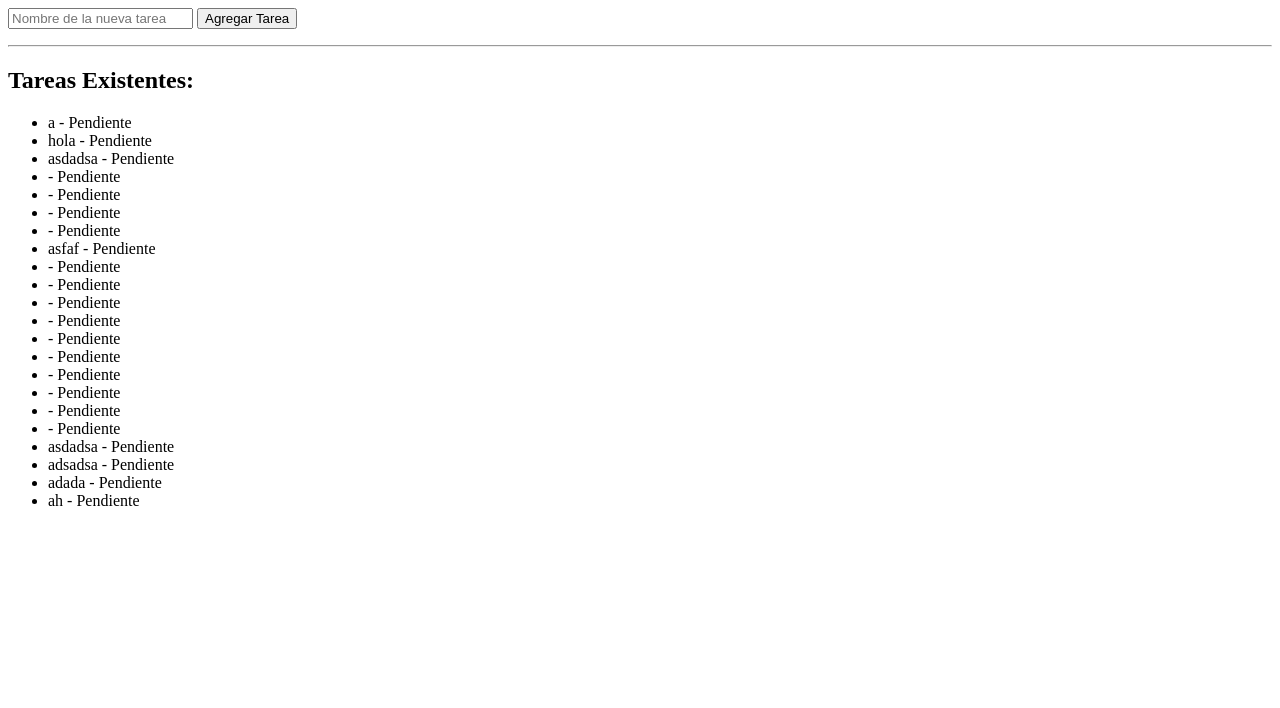
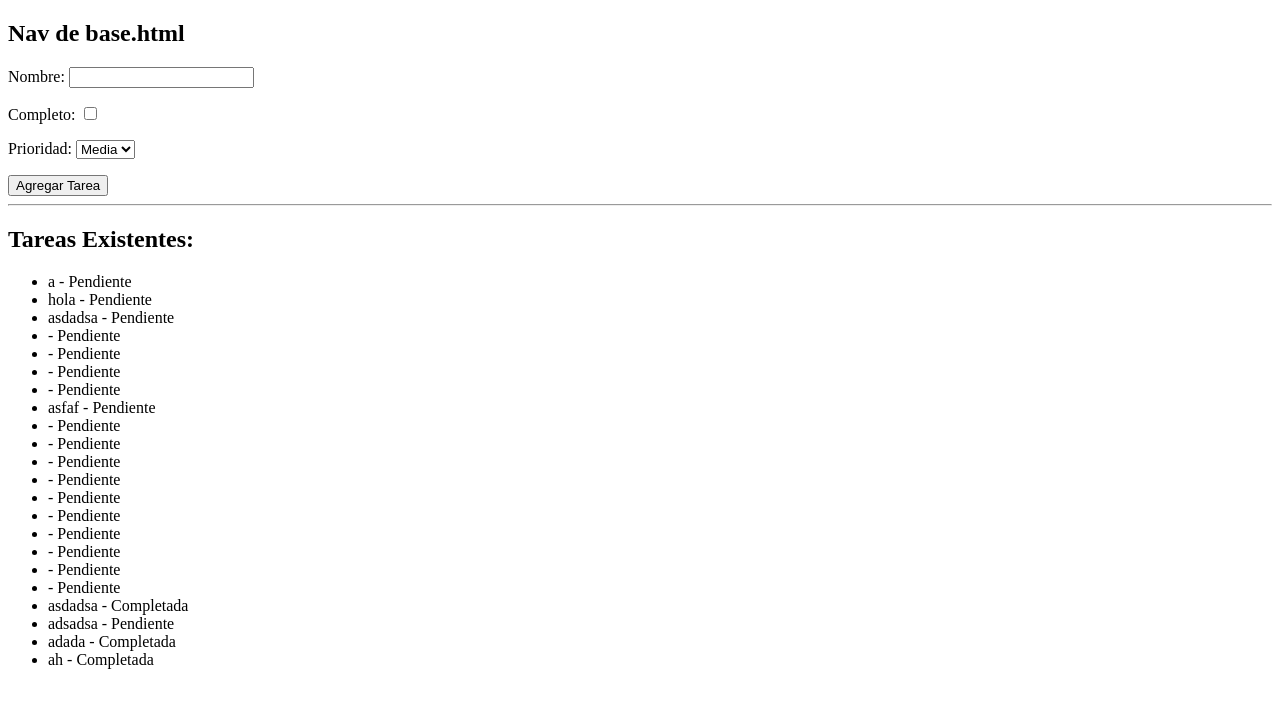
Before and after one commit to dchevesich/ToDolist, a Django app: page /tareas/ in a window 1280 px wide. Shown: the top 708 px of the page. Run offline with Django 5.2, Linux system fonts and the light colour scheme; data comes from the database, SQL or seed files in the repository; both versions use the stored data as it was after the commit.

Commit message:
Agregado campo de prioridad y comenzada implementación de editar tareas

```diff
--- /dev/null
+++ b/tasks/forms.py
@@ -0,0 +1,8 @@
+from django import forms
+from .models import Tarea
+
+
+class TareaForm(forms.ModelForm):
+    class Meta:
+        model = Tarea
+        fields = '__all__'
--- a/tasks/models.py
+++ b/tasks/models.py
@@ -1,12 +1,19 @@
 from django.db import models
 
 # Create your models here.
+PRIORIDADES = [
+    ('alta', 'Alta'),
+    ('media', 'Media'),
+    ('baja', 'Baja')
+]
 
 
 class Tarea(models.Model):
     nombre = models.CharField(max_length=50)
     completo = models.BooleanField(default=False)
     fecha_creacion = models.DateTimeField(auto_now_add=True)
+    prioridad = models.CharField(
+        max_length=5, choices=PRIORIDADES, default='media')
 
     def __str__(self):
 
--- a/tasks/templates/tasks/base.html
+++ b/tasks/templates/tasks/base.html
@@ -1,3 +1,4 @@
+{% load static %}
 <!DOCTYPE html>
 <html lang="en">
 <head>
@@ -5,8 +6,11 @@
     <meta name="viewport" content="width=device-width, initial-scale=1.0">
     <title>Base Html</title>
 </head>
+<nav><h1>Nav de base.html</h1></nav>
 <body>
-    <h1>Hola</h1>
-
+    <div class="main-container">
+        {% block content %}
+        {% endblock %}
+    </div>
 </body>
 </html>
--- a/tasks/templates/tasks/tareas.html
+++ b/tasks/templates/tasks/tareas.html
@@ -1,9 +1,9 @@
+{% extends 'tasks/base.html' %}
 
-
-
+{% block content %}
 <form method="POST">
     {% csrf_token %}
-    <input type="text" name="nombre" placeholder="Nombre de la nueva tarea">
+    {{ form.as_p }}
     <button type="submit">Agregar Tarea</button>
 </form>
 
@@ -11,8 +11,9 @@
 
 <ul>
     {% for task in tareas %}
-        <li>{{ task.nombre }} - {% if task.completa %}Completada{% else %}Pendiente{% endif %}</li>
+        <li>{{ task.nombre }} - {% if task.completo %}Completada{% else %}Pendiente{% endif %}</li>
     {% empty %}
         <li>No hay tareas aún. ¡Agrega una!</li>
     {% endfor %}
 </ul>
+{% endblock %}
--- a/tasks/views.py
+++ b/tasks/views.py
@@ -1,5 +1,6 @@
 from django.shortcuts import render, redirect
 from .models import Tarea
+from .forms import TareaForm
 # Create your views here.
 
 
@@ -12,10 +13,25 @@ def modelando(request):
     context = {"tareas": datosbd}
 
     if request.method == "POST":
-        agregar = request.POST['nombre']
-        nueva_tarea = Tarea(nombre=agregar)
-        nueva_tarea.save()
+        form = TareaForm(request.POST)
+        if form.is_valid():
+            form.save()
+            return redirect("datatodo")
+    else:
+        form = TareaForm()
 
-        return redirect("datatodo")
+    context = {"tareas": datosbd, "form": form}
+    return render(request, "tasks/tareas.html", context)
 
-    return render(request, "tasks/tareas.html", context)
+
+def modificando(request, pk):
+    datosdb = Tarea.objects.get(pk=pk)
+    if request.method == "POST":
+        form = TareaForm(request.POST, instance=datosdb)
+        if form.is_valid():
+            form.save()
+            return redirect("datatodo")
+    else:
+        form = TareaForm(instance=datosdb)
+
+    context = {"form": form}
```
Also changed, not shown: db.sqlite3, tasks/migrations/0002_tarea_priodad.py (added), tasks/migrations/0003_remove_tarea_priodad_tarea_prioridad.py (added), 1 other file.
